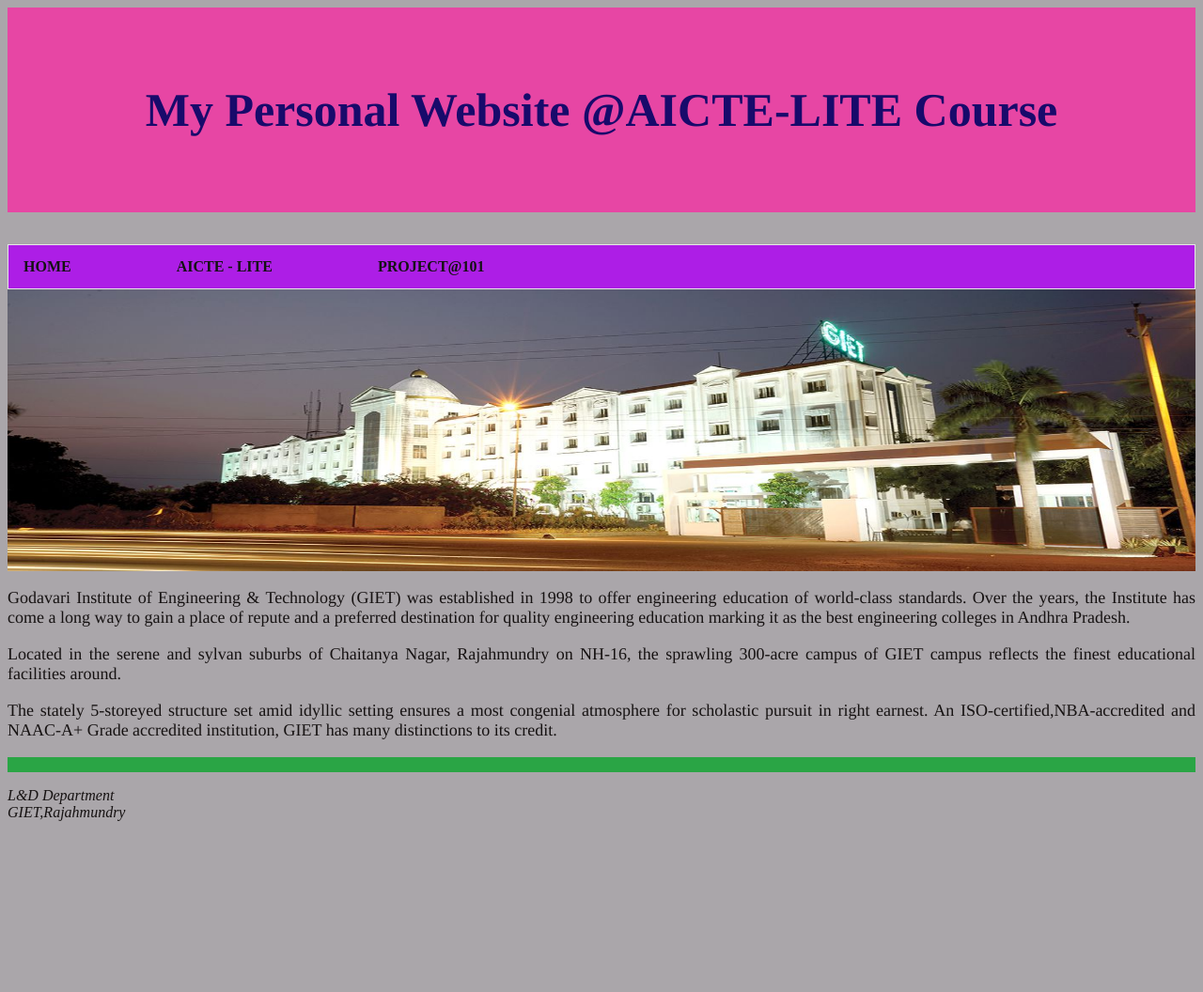
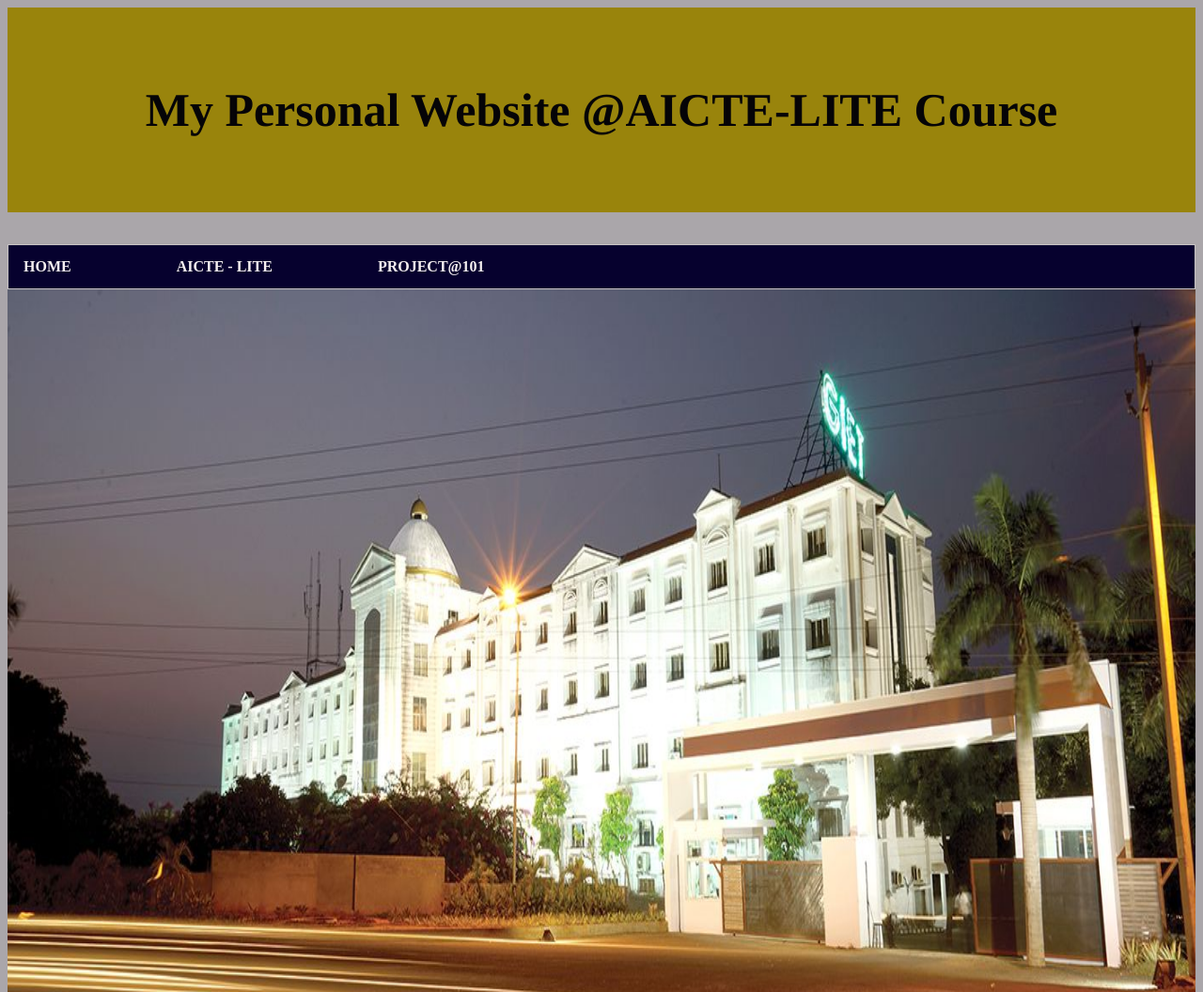
Before and after one commit to shrijamadhu/lite, a plain HTML site: page lite/index.html in a window 1280 px wide. Shown: the top 1056 px of the page at 94% size. Before the commit the page ends 882 px from the top, so only its background shows below. Drawn offline with Linux system fonts and the light colour scheme.

Commit message:
5th update

```diff
--- a/lite/index.css
+++ b/lite/index.css
@@ -4,12 +4,13 @@ body {
     color: rgb(22, 18, 18);
     background-color: rgb(170, 166, 170);
 
+
   }
   .heading {
     padding: 80px;
     text-align: center;
-    background: #e746a4;
-    color: rgb(24, 10, 107);
+    background: #99840c;
+    color: rgb(5, 4, 7);
     font-size:50px;
     font-family:  Times,sans-serif;
   }
@@ -20,7 +21,7 @@ body {
 
   }
 
-  img {
+  .img1 {
     width: 100%;
     height: 100%;
   }
@@ -39,8 +40,8 @@ body {
     margin: 0;
     padding: 0;
     overflow: hidden;
-    border: 1px solid #e7e7e7;
-    background-color: #ad1ee6;
+    border: 1px solid #c7c3c3;
+    background-color: #06012e;
   }
 
   li {
@@ -49,7 +50,7 @@ body {
 
   li a {
     display: block;
-    color: rgb(19, 18, 18);
+    color: rgb(245, 240, 240);
     text-align: center;
     padding: 14px 16px;
     margin-right: 5em;
@@ -60,7 +61,7 @@ body {
   }
 
   li a:hover:not(.active) {
-    background-color: rgb(228, 28, 201);
+    background-color: #99840c;
   }
 
   li a.active {
--- a/lite/index.html
+++ b/lite/index.html
@@ -8,7 +8,7 @@
   <li><a href="about.html">AICTE - LITE </a></li>
   <li><a href="project.html">PROJECT@101 </a></li>
 </ul>
-<img class="box" src="images/giet1.jfif" ><br>
+<img class="box img1" src="images/giet1.jfif" ><br>
 <p>Godavari Institute of Engineering & Technology (GIET) was established in 1998 to offer
   engineering education of world-class standards. Over the years, the Institute has come a
    long way to gain a place of repute and a preferred destination for quality engineering
@@ -16,7 +16,7 @@
    and sylvan suburbs of Chaitanya Nagar, Rajahmundry on NH-16, the sprawling 300-acre campus of
    GIET campus reflects the finest educational facilities around.</p><p>The stately 5-storeyed structure
     set amid idyllic setting ensures a most congenial atmosphere for scholastic pursuit in right
-    earnest. An ISO-certified,NBA-accredited and NAAC-A+ Grade accredited institution, GIET has
+    earnest. An ISO-certified and NAAC-A+ Grade accredited institution, GIET has
     many distinctions to its credit.</p>
 
 
--- a/lite/main.js
+++ b/lite/main.js
@@ -51,9 +51,9 @@ let animate = (ctx,images,animation,callback) =>{
 
     images[animation].forEach((image,index)=>{
         setTimeout(()=>{
-            ctx.clearRect(0,0,1400,500);
+            ctx.clearRect(0,0,1300,400);
 
-            ctx.drawImage(image,100,10,500,500);
+            ctx.drawImage(image,100,10,400,400);
         },index * 100);
         });
         setTimeout(callback,images[animation].length*100);
```
Also changed, not shown: lite/about.html (+1 -1 lines), lite/project.html (+2 -2 lines).
